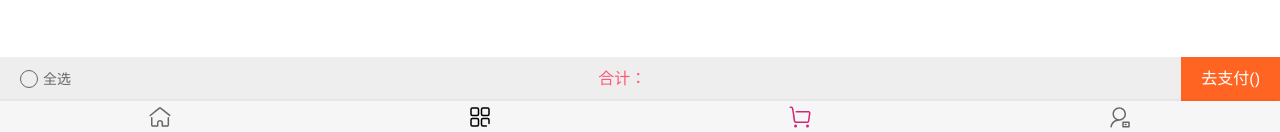
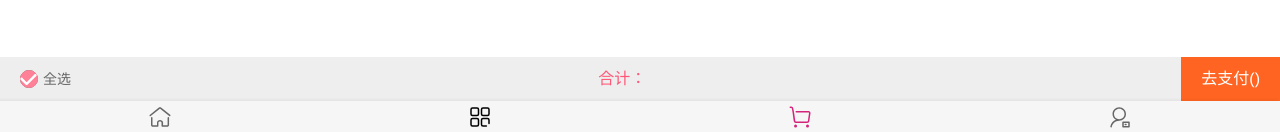
Before and after one commit to l30l/vue_mall_aug, a Vue app: page /cart in a window 1280 px wide. Shown: the part 650-782 px from the top of the page. Built offline with nearby package versions, Linux system fonts and the light colour scheme.

Commit message:
selectAllBtn finished

```diff
--- a/src/components/common/checkAllBtn/CheckAllBtn.vue
+++ b/src/components/common/checkAllBtn/CheckAllBtn.vue
@@ -1,6 +1,8 @@
 <template>
-  <div class="check-all-btn" @click="checkAllClick" :class="{ selcted: isCheckedAll }">
-    <img src="@/assets/img/cart/tick.svg" alt="" v-show="isCheckedAll" />
+  <div class="check-all-btn" @click="checkAllClick">
+    <div class="selected" v-show="isCheckedAll">
+      <img src="@/assets/img/cart/tick.svg" alt="" />
+    </div>
   </div>
 </template>
 
@@ -9,7 +11,7 @@ export default {
   name: 'CheckAllBtn',
   data() {
     return {
-      isCheckedAll: false
+      isCheckedAll: true
     }
   },
   methods: {
@@ -30,10 +32,16 @@ export default {
   img {
     width: 95%;
     position: relative;
-    top: -10px;
+    top: -9px;
   }
 }
 .selected {
+  position: relative;
+  top: -1px;
+  left: -1px;
+  width: 18px;
+  height: 18px;
+  border-radius: 50%;
   background: var(--color-tint);
   border-color: var(--color-tint);
 }
```
